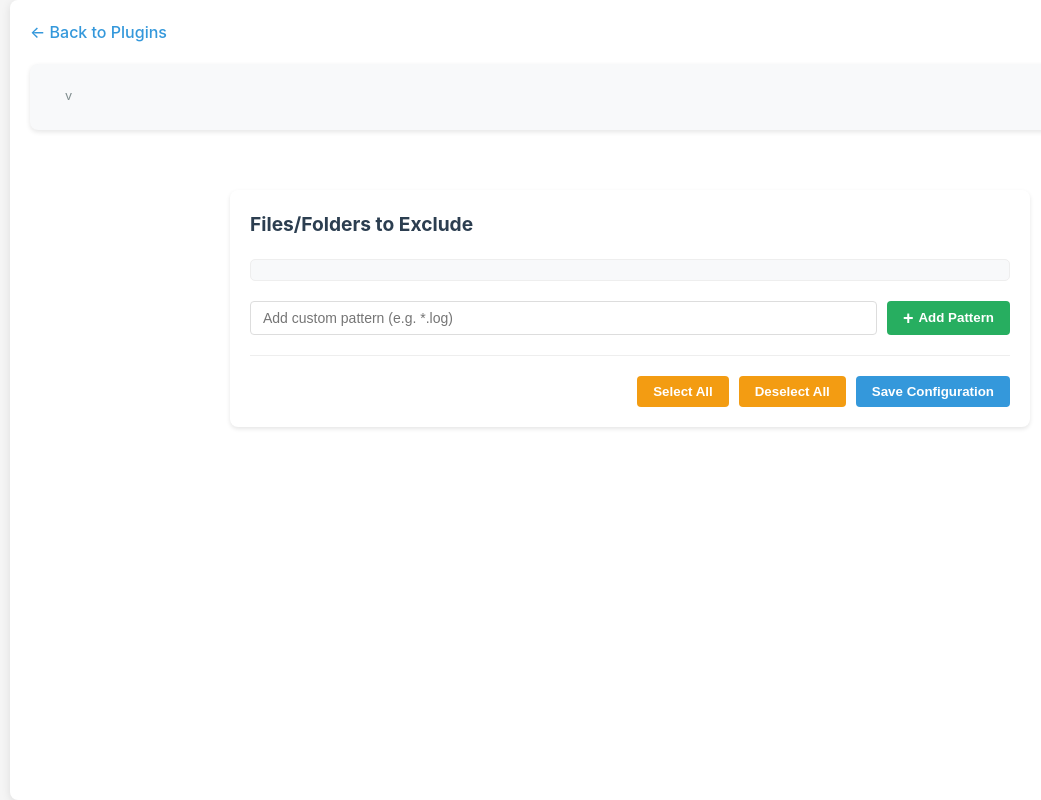
After one commit to pedroanisio/web-file-explorer, a Flask app: template src/templates/plugins/code_dump/templates/config.html in a window 1280 px wide. The commit adds this page. Shown: the whole page, without its empty margins (10-1051 px from the left). Run offline with Flask 2, Linux system fonts and the light colour scheme; the template is opened without the code that fills it, so the values that code supplies are empty; parts of the project's set-up code (start-up, migrations or seed data) failed here and were passed over.

Commit message:
Enhance plugin configuration for code_dump and improve UI
- Update `save_plugin_settings` function to handle both JSON and form data submissions.
- Add logging for error handling and successful settings saves.
- Refactor HTML templates to improve styling and structure for plugin settings.
- Introduce a new configuration template for the code_dump plugin, allowing users to manage exclusion patterns more effectively.

```diff
--- a/src/templates/plugin_detail.html
+++ b/src/templates/plugin_detail.html
@@ -6,6 +6,25 @@
     <title>{{ plugin.name }} Configuration - Web File Explorer</title>
     <link rel="stylesheet" href="{{ url_for('static', filename='css/styles.css') }}">
     <style>
+        body {
+            font-family: -apple-system, BlinkMacSystemFont, "Segoe UI", Roboto, "Helvetica Neue", Arial, sans-serif;
+            line-height: 1.5;
+            color: #333;
+            background-color: #f5f5f5;
+            margin: 0;
+            padding: 0;
+        }
+
+        .container {
+            max-width: 1200px;
+            margin: 0 auto;
+            padding: 20px;
+            background-color: #fff;
+            box-shadow: 0 2px 10px rgba(0,0,0,0.1);
+            border-radius: 8px;
+            min-height: calc(100vh - 40px);
+        }
+
         .plugin-header {
             display: flex;
             align-items: center;
@@ -15,37 +34,46 @@
             border-radius: 8px;
             box-shadow: 0 2px 5px rgba(0,0,0,0.1);
         }
+
         .plugin-icon {
             font-size: 2.5rem;
             margin-right: 15px;
             color: #3498db;
         }
+
         .plugin-info h1 {
             margin: 0;
             font-size: 1.5rem;
             color: #2c3e50;
         }
+
         .plugin-version {
             font-size: 0.8rem;
             color: #7f8c8d;
             margin-top: 2px;
         }
+
         .plugin-description {
             color: #555;
             margin-top: 5px;
         }
-        .config-container {
-            padding: 20px;
-        }
+
         .back-link {
             display: inline-block;
             margin-bottom: 20px;
             color: #3498db;
             text-decoration: none;
+            font-weight: 500;
         }
+
         .back-link:hover {
             text-decoration: underline;
         }
+
+        .config-container {
+            padding: 20px;
+        }
+
         .config-section {
             background: white;
             border-radius: 8px;
@@ -53,21 +81,25 @@
             margin-bottom: 20px;
             box-shadow: 0 2px 4px rgba(0,0,0,0.1);
         }
+
         .config-section h2 {
             margin-top: 0;
             color: #2c3e50;
             font-size: 1.2rem;
             margin-bottom: 15px;
         }
+
         .form-group {
             margin-bottom: 15px;
         }
+
         .form-group label {
             display: block;
             margin-bottom: 5px;
             color: #34495e;
             font-weight: 500;
         }
+
         .form-control {
             width: 100%;
             padding: 8px 12px;
@@ -75,17 +107,20 @@
             border-radius: 4px;
             font-size: 14px;
         }
+
         .form-control:focus {
             outline: none;
             border-color: #3498db;
             box-shadow: 0 0 0 2px rgba(52,152,219,0.2);
         }
+
         .button-row {
             display: flex;
             justify-content: flex-end;
             gap: 10px;
             margin-top: 20px;
         }
+
         .save-button {
             background: #3498db;
             color: white;
@@ -96,10 +131,12 @@
             font-weight: 600;
             transition: all 0.2s;
         }
+
         .save-button:hover {
             background: #2980b9;
             transform: translateY(-1px);
         }
+
         .cancel-button {
             background: #95a5a6;
             color: white;
@@ -110,11 +147,13 @@
             font-weight: 600;
             transition: all 0.2s;
         }
+
         .cancel-button:hover {
             background: #7f8c8d;
             transform: translateY(-1px);
         }
     </style>
+    {% block additional_styles %}{% endblock %}
 </head>
 <body>
     <div class="container">
@@ -130,9 +169,7 @@
         </div>
 
         <div class="config-container">
-            {% if plugin.id == 'code_dump' %}
-                {% include 'code_dump/templates/config.html' %}
-            {% else %}
+            {% block content %}
             <div class="config-section">
                 <h2>Plugin Settings</h2>
                 <form method="POST" action="{{ url_for('plugin_config.save_plugin_settings', plugin_id=plugin.id) }}">
@@ -149,8 +186,9 @@
                     </div>
                 </form>
             </div>
-            {% endif %}
+            {% endblock %}
         </div>
     </div>
+    {% block scripts %}{% endblock %}
 </body>
 </html>
--- /dev/null
+++ b/src/templates/plugins/code_dump/templates/config.html
@@ -0,0 +1,239 @@
+{% extends "plugin_detail.html" %}
+
+{% block additional_styles %}
+<style>
+.code-dump-config {
+    max-width: 800px;
+    margin: 0 auto;
+    padding: 20px;
+}
+
+.code-dump-config h2 {
+    color: #2c3e50;
+    margin-bottom: 20px;
+}
+
+.pattern-grid {
+    display: grid;
+    grid-template-columns: repeat(auto-fill, minmax(200px, 1fr));
+    gap: 10px;
+    margin-bottom: 20px;
+    max-height: 300px;
+    overflow-y: auto;
+    padding: 10px;
+    border: 1px solid #eee;
+    border-radius: 5px;
+    background: #f8f9fa;
+}
+
+.pattern-item {
+    display: flex;
+    align-items: center;
+    padding: 8px;
+    background: white;
+    border-radius: 4px;
+    border: 1px solid #e9ecef;
+    transition: all 0.2s;
+}
+
+.pattern-item:hover {
+    background: #e9ecef;
+    transform: translateY(-1px);
+    box-shadow: 0 2px 4px rgba(0,0,0,0.05);
+}
+
+.pattern-item input[type="checkbox"] {
+    margin-right: 8px;
+    width: 16px;
+    height: 16px;
+}
+
+.pattern-item label {
+    cursor: pointer;
+    user-select: none;
+}
+
+.custom-pattern {
+    display: flex;
+    gap: 10px;
+    margin-top: 15px;
+}
+
+.pattern-input {
+    flex-grow: 1;
+    padding: 8px 12px;
+    border: 1px solid #ddd;
+    border-radius: 4px;
+    font-size: 14px;
+    transition: all 0.2s;
+}
+
+.pattern-input:focus {
+    outline: none;
+    border-color: #3498db;
+    box-shadow: 0 0 0 2px rgba(52,152,219,0.2);
+}
+
+.add-button {
+    background: #27ae60;
+    color: white;
+    border: none;
+    padding: 8px 16px;
+    border-radius: 4px;
+    cursor: pointer;
+    font-weight: 600;
+    transition: all 0.2s;
+    display: flex;
+    align-items: center;
+    gap: 5px;
+}
+
+.add-button:hover {
+    background: #219a52;
+    transform: translateY(-1px);
+    box-shadow: 0 2px 4px rgba(0,0,0,0.1);
+}
+
+.add-button:before {
+    content: "+";
+    font-size: 18px;
+    line-height: 1;
+}
+
+.button-row {
+    display: flex;
+    justify-content: flex-end;
+    gap: 10px;
+    margin-top: 20px;
+    padding-top: 20px;
+    border-top: 1px solid #eee;
+}
+
+.primary-button,
+.secondary-button {
+    padding: 8px 16px;
+    border: none;
+    border-radius: 4px;
+    cursor: pointer;
+    font-weight: 600;
+    transition: all 0.2s;
+}
+
+.primary-button {
+    background: #3498db;
+    color: white;
+}
+
+.primary-button:hover {
+    background: #2980b9;
+    transform: translateY(-1px);
+    box-shadow: 0 2px 4px rgba(0,0,0,0.1);
+}
+
+.secondary-button {
+    background: #f39c12;
+    color: white;
+}
+
+.secondary-button:hover {
+    background: #e67e22;
+    transform: translateY(-1px);
+    box-shadow: 0 2px 4px rgba(0,0,0,0.1);
+}
+</style>
+{% endblock %}
+
+{% block content %}
+<div class="code-dump-config">
+    <div class="config-section">
+        <h2>Files/Folders to Exclude</h2>
+        <form id="config-form" method="POST" action="{{ url_for('plugin_config.save_plugin_settings', plugin_id='code_dump') }}">
+            <div class="pattern-grid">
+                {% for pattern in plugin.settings.exclude_patterns %}
+                <div class="pattern-item">
+                    <input type="checkbox"
+                           id="{{ pattern }}"
+                           name="exclude_patterns"
+                           value="{{ pattern }}"
+                           checked>
+                    <label for="{{ pattern }}">{{ pattern }}</label>
+                </div>
+                {% endfor %}
+            </div>
+
+            <div class="custom-pattern">
+                <input type="text"
+                       id="custom-pattern"
+                       placeholder="Add custom pattern (e.g. *.log)"
+                       class="pattern-input">
+                <button type="button" id="add-pattern" class="add-button">Add Pattern</button>
+            </div>
+
+            <div class="button-row">
+                <button type="button" id="select-all" class="secondary-button">Select All</button>
+                <button type="button" id="deselect-all" class="secondary-button">Deselect All</button>
+                <button type="submit" class="primary-button">Save Configuration</button>
+            </div>
+        </form>
+    </div>
+</div>
+{% endblock %}
+
+{% block scripts %}
+<script>
+document.addEventListener('DOMContentLoaded', function() {
+    const form = document.querySelector('#config-form');
+    const patternGrid = document.querySelector('.pattern-grid');
+    const customPatternInput = document.querySelector('#custom-pattern');
+    const addPatternButton = document.querySelector('#add-pattern');
+    const selectAllButton = document.querySelector('#select-all');
+    const deselectAllButton = document.querySelector('#deselect-all');
+
+    // Add new pattern
+    function addPattern() {
+        const pattern = customPatternInput.value.trim();
+        if (!pattern) return;
+
+        // Check if pattern already exists
+        const existingPattern = document.querySelector(`input[value="${pattern}"]`);
+        if (existingPattern) {
+            alert('This pattern already exists!');
+            return;
+        }
+
+        // Create new pattern item
+        const div = document.createElement('div');
+        div.className = 'pattern-item';
+        div.innerHTML = `
+            <input type="checkbox" id="${pattern}" name="exclude_patterns" value="${pattern}" checked>
+            <label for="${pattern}">${pattern}</label>
+        `;
+        patternGrid.appendChild(div);
+        customPatternInput.value = '';
+    }
+
+    // Add pattern button click
+    addPatternButton.addEventListener('click', addPattern);
+
+    // Add pattern on Enter key
+    customPatternInput.addEventListener('keypress', function(e) {
+        if (e.key === 'Enter') {
+            e.preventDefault();
+            addPattern();
+        }
+    });
+
+    // Select all patterns
+    selectAllButton.addEventListener('click', function() {
+        document.querySelectorAll('input[name="exclude_patterns"]')
+            .forEach(cb => cb.checked = true);
+    });
+
+    // Deselect all patterns
+    deselectAllButton.addEventListener('click', function() {
+        document.querySelectorAll('input[name="exclude_patterns"]')
+            .forEach(cb => cb.checked = false);
+    });
+});
+</script>
+{% endblock %}
```
Also changed, not shown: src/plugins/plugin_config.py (+20 -3 lines), src/plugins/code_dump/manifest.json. Lines whose indentation alone changed are shown as unchanged.
